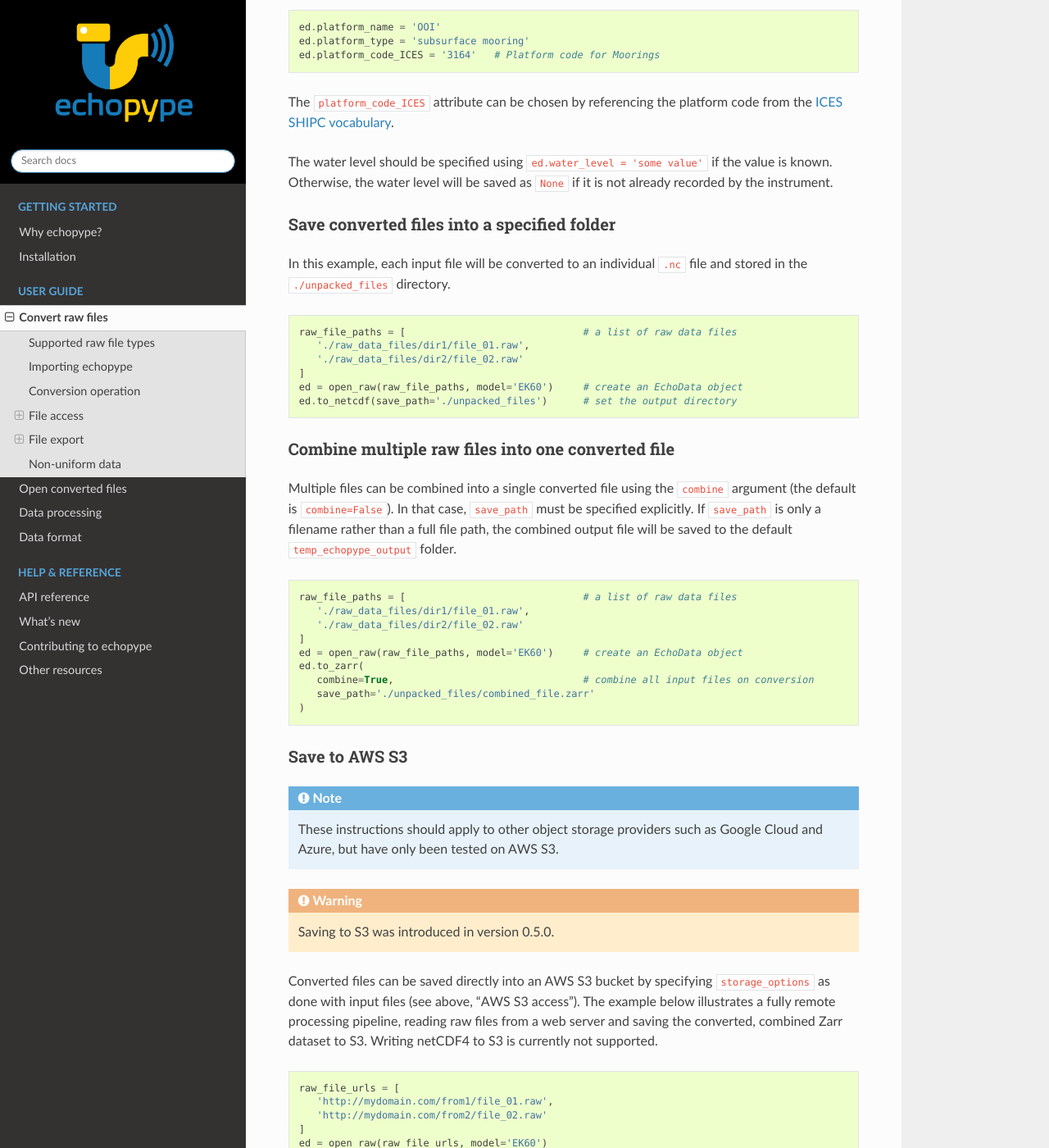
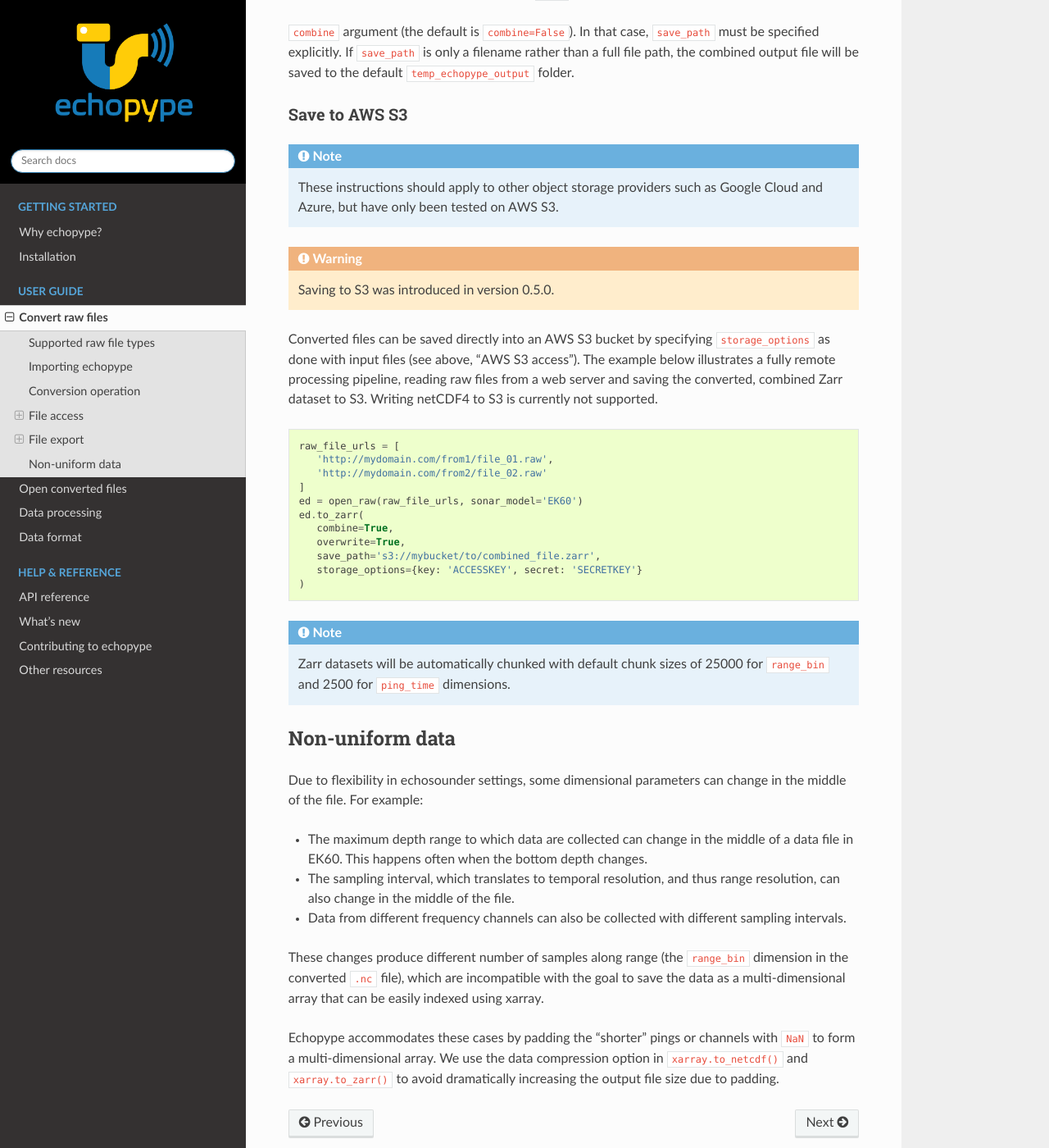
Before and after one commit to OSOceanAcoustics/echopype, a Sphinx documentation site: the page built from docs/source/convert.rst, in a window 1280 px wide and 1400 px high, scrolled down 3841 px. Shown: the whole window at 82% size. Built offline with Sphinx 7.4.7 and the Read the Docs theme 2.0.0, drawn with Linux system fonts in a browser that asks for light colours; some of the changed text lies outside the part shown.

Commit message:
fix some errors in file conversion, add TODOs

```diff
--- a/docs/source/contributing.rst
+++ b/docs/source/contributing.rst
@@ -15,7 +15,7 @@
 
 Please submit questions or report problems via GitHub issues. If you're new to GitHub,
 see these tips for submitting issues:
-`"Creating issues on GitHub" <https://medium.com/nyc-planning-digital/writing-a-proper-github-issue-97427d62a20f>`_
+`"Creating issues on GitHub" <https://medium.com/nyc-planning-digital/writing-a-proper-github-issue-97427d62a20f>`_.
 
 
 Installation for echopype development
--- a/docs/source/convert.rst
+++ b/docs/source/convert.rst
@@ -6,13 +6,13 @@
 
 Echopype currently supports conversion into
 `netCDF4 <https://www.unidata.ucar.edu/software/netcdf/>`_ or
-`Zarr <https://zarr.readthedocs.io>`_ files from these raw formats:
+`Zarr <https://zarr.readthedocs.io>`_ files from the following raw formats:
 
 - ``.raw`` files generated by `Kongsberg-Simrad <https://www.kongsberg.com/maritime/contact/simrad/>`_'s
   EK60 and EK80 echosounders and Kongsberg's EA640 echosounder
 - ``.01A`` files generated by `ASL Environmental Sciences <https://aslenv.com>`_' AZFP echosounder
 
-Support for conversion of beam intensity data from Acoustic Doppler Current Profilers (ADCPs)
+Support for converting data from the Nortek Signature series of Acoustic Doppler Current Profilers (ADCPs)
 is currently under development.
 
 Importing echopype
@@ -38,7 +38,7 @@
 create a fully parsed ``EchoData`` object.
 
 For data files from EK60, EK80 and  EA640 echosounders,
-use the parameter ``model`` to indicate the echosounder type,
+use the parameter ``sonar_model`` to indicate the echosounder type,
 since there is no specific information in the extension ``.raw``
 that includes information about the echosounder type.
 In this example, ``open_raw`` is used to convert a raw EK80 file,
@@ -48,7 +48,7 @@
 
 .. code-block:: python
 
-    ed = open_raw('FILENAME.raw', model='EK80')  # for EK80 file
+    ed = open_raw('FILENAME.raw', sonar_model='EK80')  # for EK80 file
     ed.to_netcdf(save_path='./unpacked_files')
 
 
@@ -74,7 +74,7 @@
 
 .. code-block:: python
 
-    ed = open_raw('FILENAME.01A', model='AZFP', xml_path='XMLFILENAME.xml')
+    ed = open_raw('FILENAME.01A', sonar_model='AZFP', xml_path='XMLFILENAME.xml')
     ed.to_netcdf(save_path='./unpacked_files')
 
 The ``.XML`` file contains a lot of metadata needed for unpacking the
@@ -90,19 +90,19 @@
 File access
 -----------
 
-Specifying multiple files
-~~~~~~~~~~~~~~~~~~~~~~~~~
+.. Specifying multiple files
+.. ~~~~~~~~~~~~~~~~~~~~~~~~~
 
-``open_raw`` can accept a list of file paths pointing to multiple files.
-For example:
+.. ``open_raw`` can accept a list of file paths pointing to multiple files.
+.. For example:
 
-.. code-block:: python
+.. .. code-block:: python
 
    raw_file_paths = [
       './raw_data_files/file_01.raw',
       './raw_data_files/file_02.raw'
    ]
-   ed = open_raw(raw_file_paths, model='EK60')
+   ed = open_raw(raw_file_paths, sonar_model='EK60')
 
 ``open_raw`` can also accept paths to files on remote systems such as ``http``
 (a file on a web server) and cloud object storage such as Amazon Web Services (AWS) S3.
@@ -123,7 +123,7 @@
 .. code-block:: python
 
    raw_file_url = "https://mydomain.com/my/dir/D20170615-T190214.raw"
-   ed = open_raw(raw_file_url, model='EK60')
+   ed = open_raw(raw_file_url, sonar_model='EK60')
 
 AWS S3 access
 ~~~~~~~~~~~~~
@@ -141,7 +141,7 @@
 
    raw_file_s3path = "s3://mybucket/my/dir/D20170615-T190214.raw"
    ed = open_raw(
-      raw_file_s3path, model='EK60',
+      raw_file_s3path, sonar_model='EK60',
       storage_options={'anon': True}
    )
 
@@ -151,7 +151,7 @@
 .. code-block:: python
 
    ed = open_raw(
-      raw_file_s3path, model='EK60',
+      raw_file_s3path, sonar_model='EK60',
       storage_options={key: 'ACCESSKEY', secret: 'SECRETKEY'}
    )
 
@@ -164,7 +164,7 @@
    import aiobotocore
    aws_session = aiobotocore.AioSession(profile='myprofilename')
    ed = open_raw(
-      raw_file_s3path, model='EK60',
+      raw_file_s3path, sonar_model='EK60',
       storage_options={'session': aws_session}
    )
 
@@ -212,37 +214,37 @@
 if the value is known. Otherwise, the water level will be saved as
 ``None`` if it is not already recorded by the instrument.
 
-Save converted files into a specified folder
-~~~~~~~~~~~~~~~~~~~~~~~~~~~~~~~~~~~~~~~~~~~~
+.. Save converted files into a specified folder
+.. ~~~~~~~~~~~~~~~~~~~~~~~~~~~~~~~~~~~~~~~~~~~~
 
-In this example, each input file will be converted to an individual ``.nc`` file
-and stored in the ``./unpacked_files`` directory.
+.. In this example, each input file will be converted to an individual ``.nc`` file
+.. and stored in the ``./unpacked_files`` directory.
 
-.. code-block:: python
+.. .. code-block:: python
 
    raw_file_paths = [                              # a list of raw data files
       './raw_data_files/dir1/file_01.raw',
       './raw_data_files/dir2/file_02.raw'
    ]
-   ed = open_raw(raw_file_paths, model='EK60')     # create an EchoData object
+   ed = open_raw(raw_file_paths, sonar_model='EK60')     # create an EchoData object
    ed.to_netcdf(save_path='./unpacked_files')      # set the output directory
 
-Combine multiple raw files into one converted file
-~~~~~~~~~~~~~~~~~~~~~~~~~~~~~~~~~~~~~~~~~~~~~~~~~~
+.. Combine multiple raw files into one converted file
+.. ~~~~~~~~~~~~~~~~~~~~~~~~~~~~~~~~~~~~~~~~~~~~~~~~~~
 
-Multiple files can be combined into a single converted file using the
+.. Multiple files can be combined into a single converted file using the
 ``combine`` argument (the default is ``combine=False``). In that case,
 ``save_path`` must be specified explicitly. If ``save_path`` is only a filename
 rather than a full file path, the combined output file will be saved to the
 default ``temp_echopype_output`` folder.
 
-.. code-block:: python
+.. .. code-block:: python
 
    raw_file_paths = [                              # a list of raw data files
       './raw_data_files/dir1/file_01.raw',
       './raw_data_files/dir2/file_02.raw'
    ]
-   ed = open_raw(raw_file_paths, model='EK60')     # create an EchoData object
+   ed = open_raw(raw_file_paths, sonar_model='EK60')     # create an EchoData object
    ed.to_zarr(
       combine=True,                                # combine all input files on conversion
       save_path='./unpacked_files/combined_file.zarr'
@@ -270,7 +272,7 @@
          'http://mydomain.com/from1/file_01.raw',
          'http://mydomain.com/from2/file_02.raw'
       ]
-      ed = open_raw(raw_file_urls, model='EK60')
+      ed = open_raw(raw_file_urls, sonar_model='EK60')
       ed.to_zarr(
          combine=True,
          overwrite=True,
@@ -301,18 +303,7 @@
 dimension in the converted ``.nc`` file), which are incompatible with the goal
 to save the data as a multi-dimensional array that can be easily indexed using xarray.
 
-Echopype accommodates these cases in the following two ways:
-
-1. When there are changes in the ``range_bin`` dimension in the middle of
-   a data file, echopype creates separate files for each consecutive chunk of
-   data with the same number of samples along range and append ``_partXX`` to
-   the converted filename to indicate the existence of such changes.
-   For example, if ``datafile.raw`` contains changes in the number of
-   samples along range, the converted output will be ``datafile_part01.nc``,
-   ``datafile_part02.nc``, etc.
-
-2. When the number of samples along the ``range_bin`` dimensions are different
-   for different frequency channels, echopype pads the shorter channels with
-   ``NaN`` to form a multi-dimensional array. We use the data compression option
-   in ``xarray.to_netcdf()`` and ``xarray.to_zarr()`` to avoid dramatically
-   increasing the output file size due to padding.
+Echopype accommodates these cases by padding the "shorter" pings or channels with
+``NaN`` to form a multi-dimensional array. We use the data compression option
+in ``xarray.to_netcdf()`` and ``xarray.to_zarr()`` to avoid dramatically
+increasing the output file size due to padding.
```
Also changed, not shown: other parts of docs/source/convert.rst (+2 -0 lines), docs/source/index.rst (+4 -3 lines), docs/source/process.rst (+18 -13 lines).
